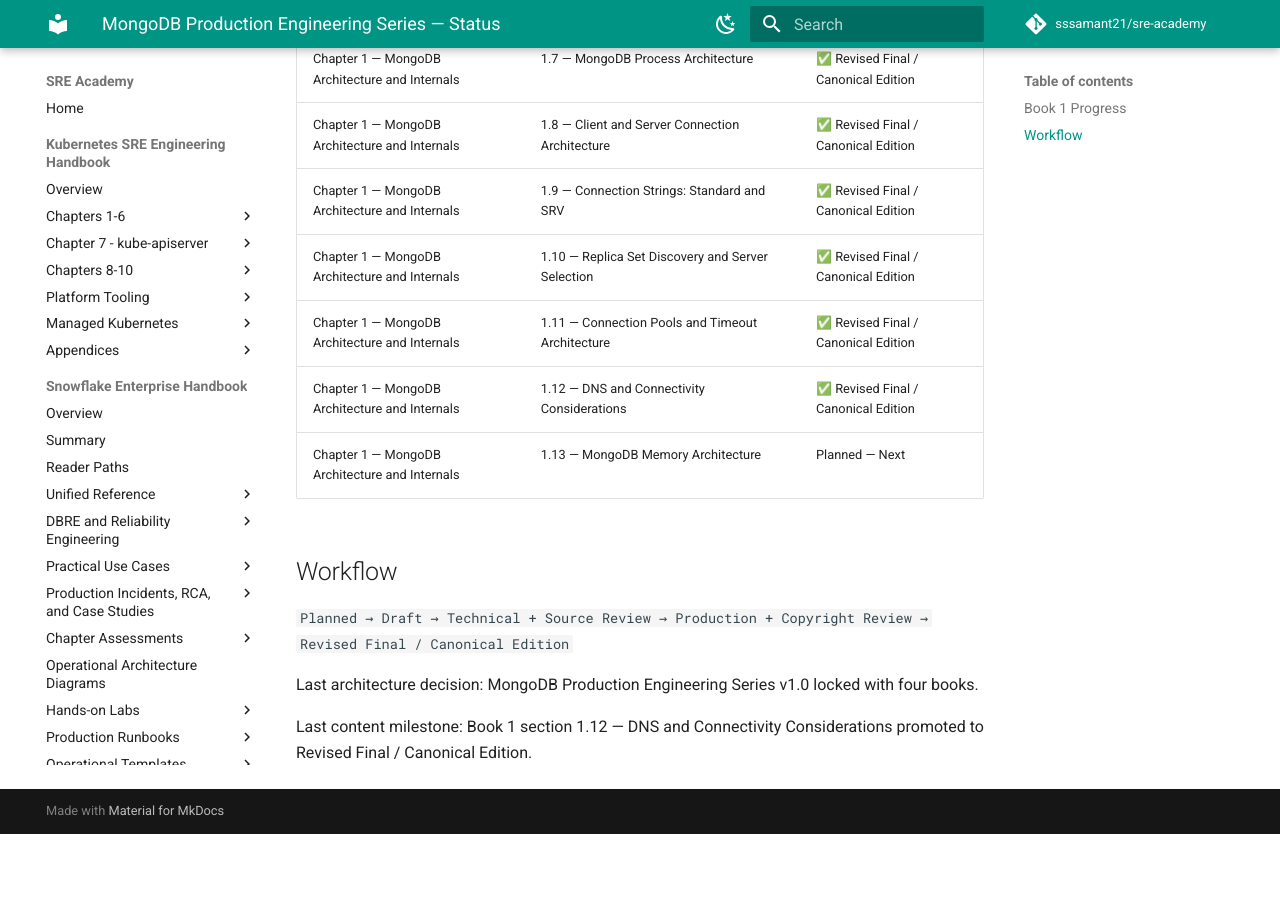
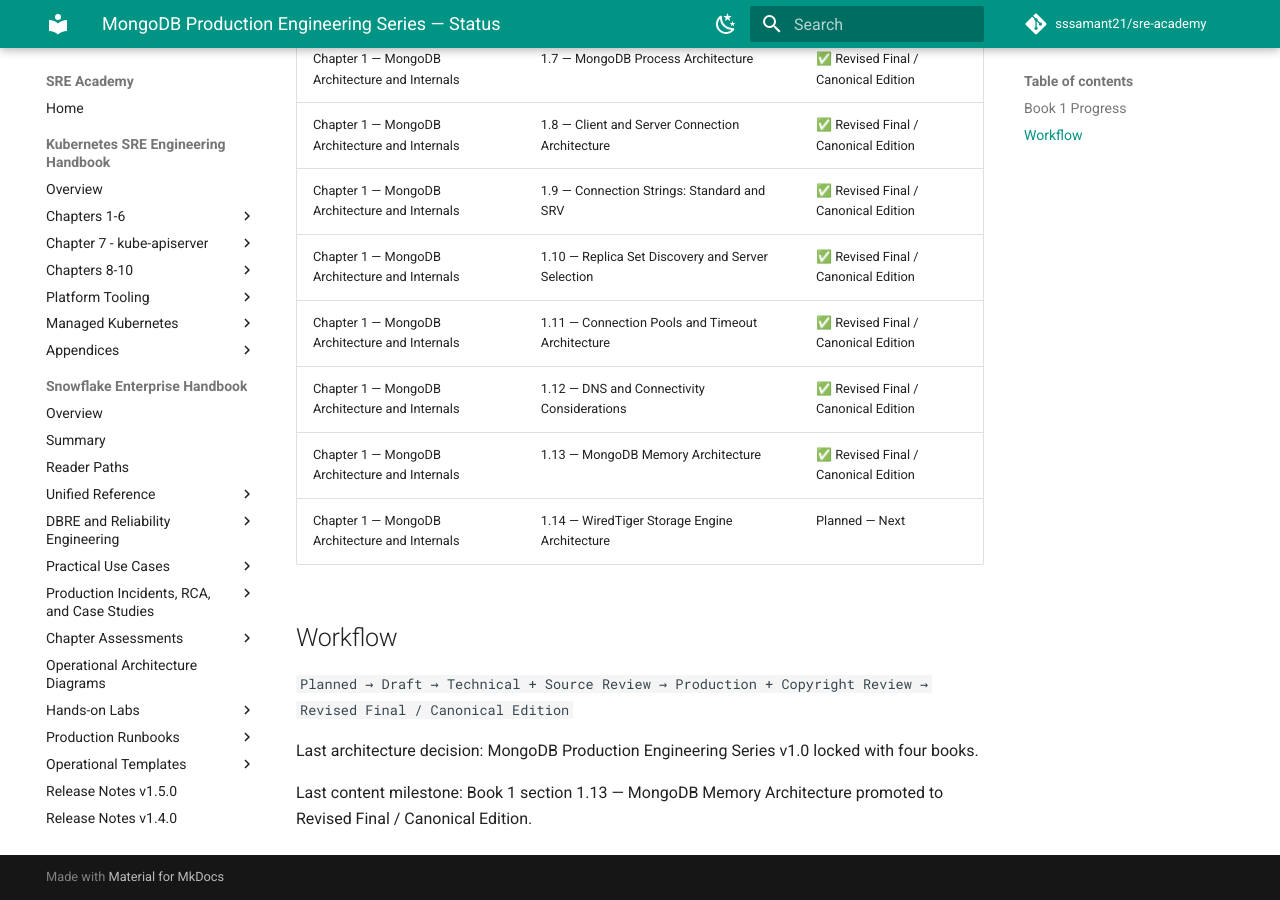
Before and after one commit to sssamant21/sre-academy, an MkDocs documentation site: the page built from docs/books/mongodb/STATUS.md, in a window 1280 px wide and 900 px high, scrolled down 1043 px. Built offline with MkDocs 1.6.1 and Material for MkDocs 9.7.7, drawn with Linux system fonts in a browser that asks for light colours; comment, search, counter and statistics services are not loaded; before the commit the page ends 1877 px from its top, so only the background shows below that; some of the changed text lies outside the part shown.

Commit message:
docs(mongodb): update series status for canonical Book 1 section 1.13

```diff
--- a/docs/books/mongodb/STATUS.md
+++ b/docs/books/mongodb/STATUS.md
@@ -2,7 +2,7 @@
 
 | Book | Title | Architecture | Content Status |
 |---|---|---|---|
-| 1 | MongoDB Administration Handbook | 🔒 Locked | In Progress — 1.1–1.12 Canonical |
+| 1 | MongoDB Administration Handbook | 🔒 Locked | In Progress — 1.1–1.13 Canonical |
 | 2 | MongoDB SRE & Reliability Engineering Handbook | 🔒 Locked | Planned |
 | 3 | MongoDB DBRE & Performance Engineering Handbook | 🔒 Locked | Planned |
 | 4 | MongoDB Cloud & Kubernetes Production Handbook | 🔒 Locked | Planned |
@@ -23,7 +23,8 @@
 | Chapter 1 — MongoDB Architecture and Internals | 1.10 — Replica Set Discovery and Server Selection | ✅ Revised Final / Canonical Edition |
 | Chapter 1 — MongoDB Architecture and Internals | 1.11 — Connection Pools and Timeout Architecture | ✅ Revised Final / Canonical Edition |
 | Chapter 1 — MongoDB Architecture and Internals | 1.12 — DNS and Connectivity Considerations | ✅ Revised Final / Canonical Edition |
-| Chapter 1 — MongoDB Architecture and Internals | 1.13 — MongoDB Memory Architecture | Planned — Next |
+| Chapter 1 — MongoDB Architecture and Internals | 1.13 — MongoDB Memory Architecture | ✅ Revised Final / Canonical Edition |
+| Chapter 1 — MongoDB Architecture and Internals | 1.14 — WiredTiger Storage Engine Architecture | Planned — Next |
 
 ## Workflow
 
@@ -31,4 +32,4 @@
 
 Last architecture decision: MongoDB Production Engineering Series v1.0 locked with four books.
 
-Last content milestone: Book 1 section 1.12 — DNS and Connectivity Considerations promoted to Revised Final / Canonical Edition.
+Last content milestone: Book 1 section 1.13 — MongoDB Memory Architecture promoted to Revised Final / Canonical Edition.
```
